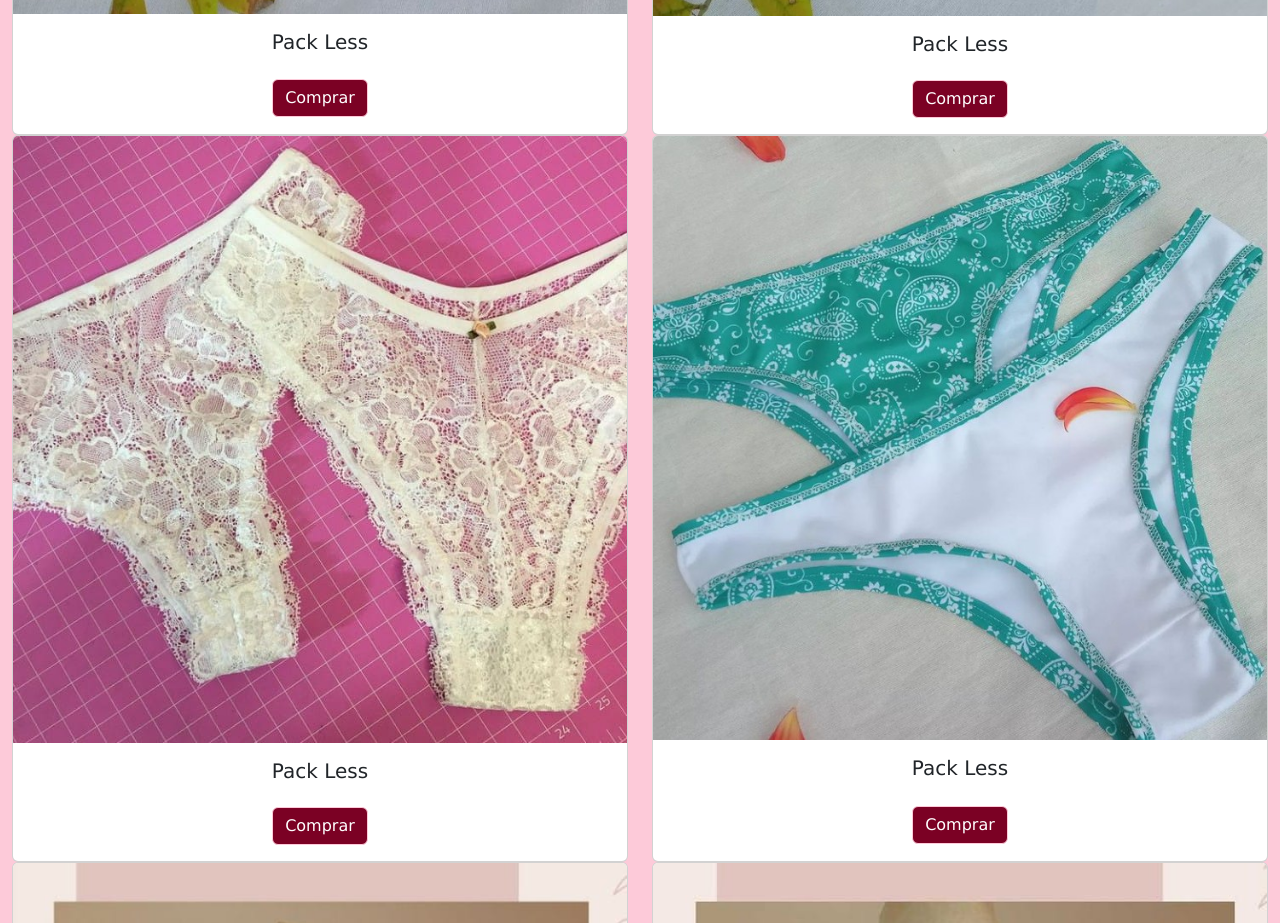
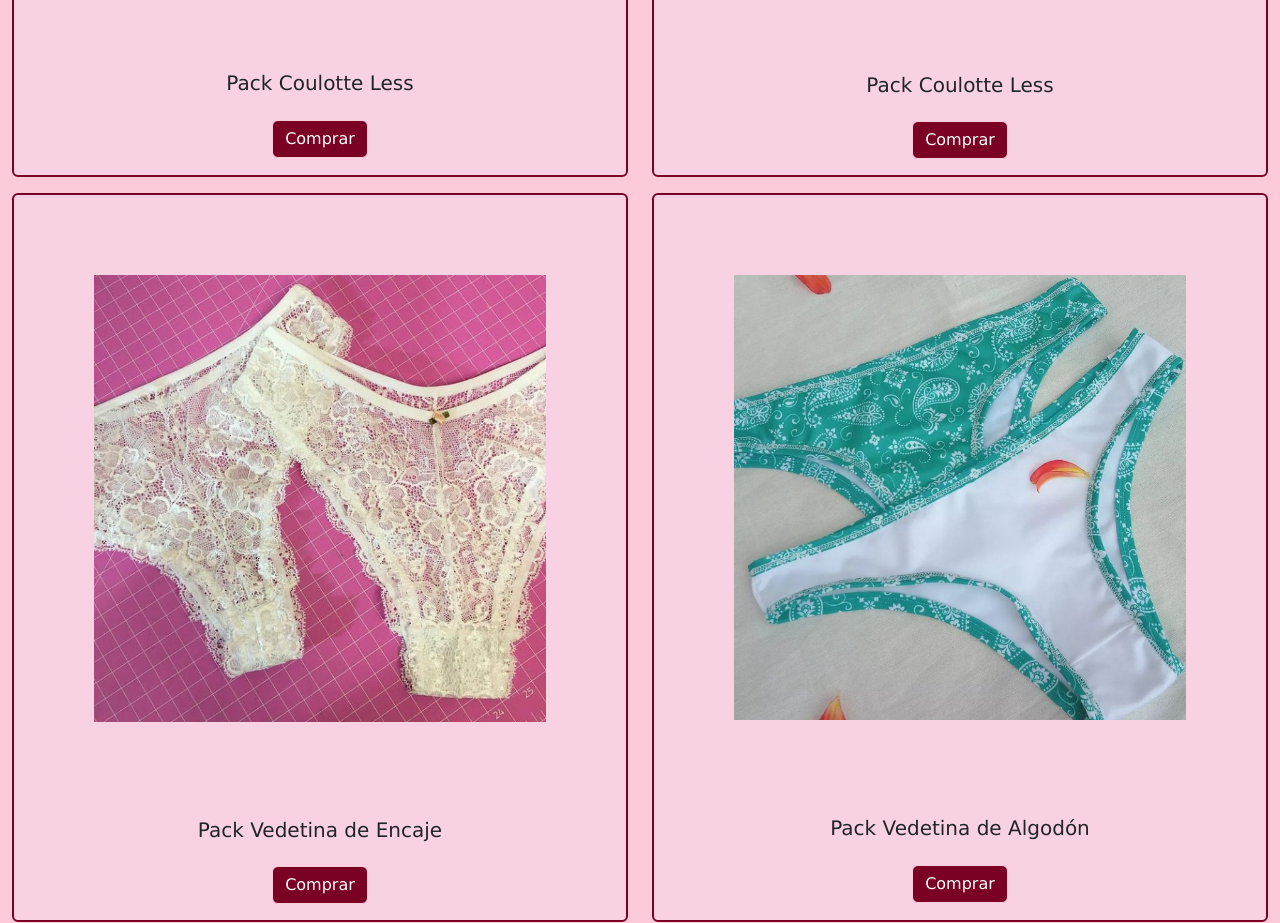
Before and after one commit to danielapzurita/lenceriayasemir-zurita, a plain HTML site: page pages/productos.html in a window 1280 px wide. Shown: the part 1640-2563 px from the top of the page. Drawn offline with nearby package versions, Linux system fonts and the light colour scheme.

Commit message:
SEO y correcciones de titulos y párrafos

```diff
--- a/css/style.scss
+++ b/css/style.scss
@@ -265,7 +265,7 @@ section article p {
     color:$colorPrincipal;
     font-family: Verdana, Geneva, Tahoma, sans-serif;
     font-size: 20px;
-    text-align: justify;
+    text-align: center;
 }
 
 .fotoSobreMi {
@@ -285,6 +285,18 @@ input {
 /* Hasta acá Css Sobre mi*/
 
 /* Css Productos*/
+
+.row {
+    margin-bottom: 1em;
+}
+
+.card {
+    background-color: #f8d2e2;
+    border: 2px solid $colorPrincipal;
+    img {
+        padding: 5em;
+    }
+}
 
 .card-body {
 
--- a/pages/productos.html
+++ b/pages/productos.html
@@ -4,6 +4,10 @@
         <meta charset="UTF-8">
         <meta http-equiv="X-UA-Compatible" content="IE=edge">
         <meta name="viewport" content="width=device-width, initial-scale=1.0">
+
+        <meta name="description" content="Lencería Yasemir, se dedica a realizar prendas que se ajusten a la moda actual de ropa interior, con calidad en sus materiales y su confección, eligiendo personalmente los insumos necesarios.">
+
+        <meta name="keywords" content="packs less, packs vedetina, packs coulotte, bustier, bralette, conjuntos de encaje, conjuntos de algodon, packs algodon, packs encaje, envios, envios gratis">
 
         <!-- CSS only -->
         <link href="https://cdn.jsdelivr.net/npm/bootstrap@5.2.0/dist/css/bootstrap.min.css" rel="stylesheet" integrity="sha384-gH2yIJqKdNHPEq0n4Mqa/HGKIhSkIHeL5AyhkYV8i59U5AR6csBvApHHNl/vI1Bx" crossorigin="anonymous">
@@ -62,6 +66,7 @@
             </header>
 
           <section>
+            <h1>Productos</h1>
             <div class="container-fluid">
             <div class="row">
               <div class="col-sm-12 col-md-6 col-xl-6">
@@ -90,9 +95,9 @@
           <div class="row">
             <div class="col-sm-12 col-md-6 col-xl-6">
                 <div class="card">
-                    <img src="../media/pack coulotte_1.jpg" class="card-img-top" alt="Pack Less">
+                    <img src="../media/pack coulotte_1.jpg" class="card-img-top" alt="Pack Coulotte Less">
                   <div class="card-body">
-                      <h5 class="card-title">Pack Less</h5>
+                      <h5 class="card-title">Pack Coulotte Less</h5>
                       <p class="card-text"></p>
                       <a href="productos.html" class="btn btn-primary">Comprar</a>
                   </div>
@@ -101,9 +106,9 @@
 
             <div class="col-sm-12 col-md-6 col-xl-6">
               <div class="card">
-                <img src="../media/pack coulotte_2.jpg" class="card-img-top" alt="Pack Less">
+                <img src="../media/pack coulotte_2.jpg" class="card-img-top" alt="Pack Coulotte Less">
                 <div class="card-body">
-                <h5 class="card-title">Pack Less</h5>
+                <h5 class="card-title">Pack Coulotte Less</h5>
                 <p class="card-text"></p>
                 <a href="productos.html" class="btn btn-primary">Comprar</a>
               </div>
@@ -114,9 +119,9 @@
         <div class="row">
           <div class="col-sm-12 col-md-6 col-xl-6">
               <div class="card">
-                  <img src="../media/Muestra1.jpeg" class="card-img-top" alt="Pack Less">
+                  <img src="../media/Muestra1.jpeg" class="card-img-top" alt="Pack Vedetina de Encaje">
                 <div class="card-body">
-                    <h5 class="card-title">Pack Less</h5>
+                    <h5 class="card-title">Pack Vedetina de Encaje</h5>
                     <p class="card-text"></p>
                     <a href="productos.html" class="btn btn-primary">Comprar</a>
                 </div>
@@ -125,9 +130,9 @@
 
           <div class="col-sm-12 col-md-6 col-xl-6">
             <div class="card">
-              <img src="../media/masvendido2.jpg" class="card-img-top" alt="Pack Less">
+              <img src="../media/masvendido2.jpg" class="card-img-top" alt="Pack Vedetina de Algodón">
               <div class="card-body">
-              <h5 class="card-title">Pack Less</h5>
+              <h5 class="card-title">Pack Vedetina de Algodón</h5>
               <p class="card-text"></p>
               <a href="productos.html" class="btn btn-primary">Comprar</a>
             </div>
@@ -138,9 +143,9 @@
         <div class="row">
           <div class="col-sm-12 col-md-6 col-xl-6">
               <div class="card">
-                  <img src="../media/Muestra4.jpeg" class="card-img-top" alt="Pack Less">
+                  <img src="../media/Muestra4.jpeg" class="card-img-top" alt="Pack Bralette">
                 <div class="card-body">
-                    <h5 class="card-title">Pack Less</h5>
+                    <h5 class="card-title">Pack Bralette</h5>
                     <p class="card-text"></p>
                     <a href="productos.html" class="btn btn-primary">Comprar</a>
                 </div>
@@ -149,9 +154,9 @@
 
           <div class="col-sm-12 col-md-6 col-xl-6">
             <div class="card">
-              <img src="../media/Muestra5.jpeg" class="card-img-top" alt="Pack Less">
+              <img src="../media/Muestra5.jpeg" class="card-img-top" alt="Pack Bralette">
               <div class="card-body">
-              <h5 class="card-title">Pack Less</h5>
+              <h5 class="card-title">Pack Bralette</h5>
               <p class="card-text"></p>
               <a href="productos.html" class="btn btn-primary">Comprar</a>
             </div>
@@ -162,9 +167,9 @@
       <div class="row">
         <div class="col-sm-12 col-md-6 col-xl-6">
             <div class="card">
-                <img src="../media/Muestra6.jpeg" class="card-img-top" alt="Pack Less">
+                <img src="../media/Muestra6.jpeg" class="card-img-top" alt="Pack Bustier">
               <div class="card-body">
-                  <h5 class="card-title">Pack Less</h5>
+                  <h5 class="card-title">Pack Bustier</h5>
                   <p class="card-text"></p>
                   <a href="productos.html" class="btn btn-primary">Comprar</a>
               </div>
@@ -173,9 +178,9 @@
 
         <div class="col-sm-12 col-md-6 col-xl-6">
           <div class="card">
-            <img src="../media/Muestra7.jpeg" class="card-img-top" alt="Pack Less">
+            <img src="../media/Muestra7.jpeg" class="card-img-top" alt="Pack Bustier">
             <div class="card-body">
-            <h5 class="card-title">Pack Less</h5>
+            <h5 class="card-title">Pack Bustier</h5>
             <p class="card-text"></p>
             <a href="productos.html" class="btn btn-primary">Comprar</a>
           </div>
@@ -186,9 +191,9 @@
     <div class="row">
       <div class="col-sm-12 col-md-6 col-xl-6">
           <div class="card">
-              <img src="../media/Conjunto1.jpg" class="card-img-top" alt="Pack Less">
+              <img src="../media/Conjunto1.jpg" class="card-img-top" alt="Conjuntos de Encaje">
             <div class="card-body">
-                <h5 class="card-title">Pack Less</h5>
+                <h5 class="card-title">Conjuntos de Encaje</h5>
                 <p class="card-text"></p>
                 <a href="productos.html" class="btn btn-primary">Comprar</a>
             </div>
@@ -197,9 +202,9 @@
 
       <div class="col-sm-12 col-md-6 col-xl-6">
         <div class="card">
-          <img src="../media/Conjunto2_1.jpg" class="card-img-top" alt="Pack Less">
+          <img src="../media/Conjunto2_1.jpg" class="card-img-top" alt="Conjuntos de Encaje">
           <div class="card-body">
-          <h5 class="card-title">Pack Less</h5>
+          <h5 class="card-title">Conjuntos de Encaje</h5>
           <p class="card-text"></p>
           <a href="productos.html" class="btn btn-primary">Comprar</a>
         </div>
@@ -222,7 +227,7 @@
             <img src="../media/logo instagram.png" alt="Istagram" width="40">
             <img src="../media/logo whatsapp.png" alt="WhatsApp" width="50">
             <br>
-            <p>Copyright 2022 - Yasemir Lingerie - Todos los derechos reservados</p>
+            <p>© Copyright 2022 - Yasemir Lingerie - Todos los derechos reservados</p>
         </footer>
 
         <!-- JavaScript Bundle with Popper -->
```
Also changed, not shown: index.html (+4 -0 lines), pages/contacto.html (+4 -1 lines), pages/micuenta.html (+8 -4 lines), pages/sobremi.html (+15 -3 lines), css/style.css, 1 other file.
